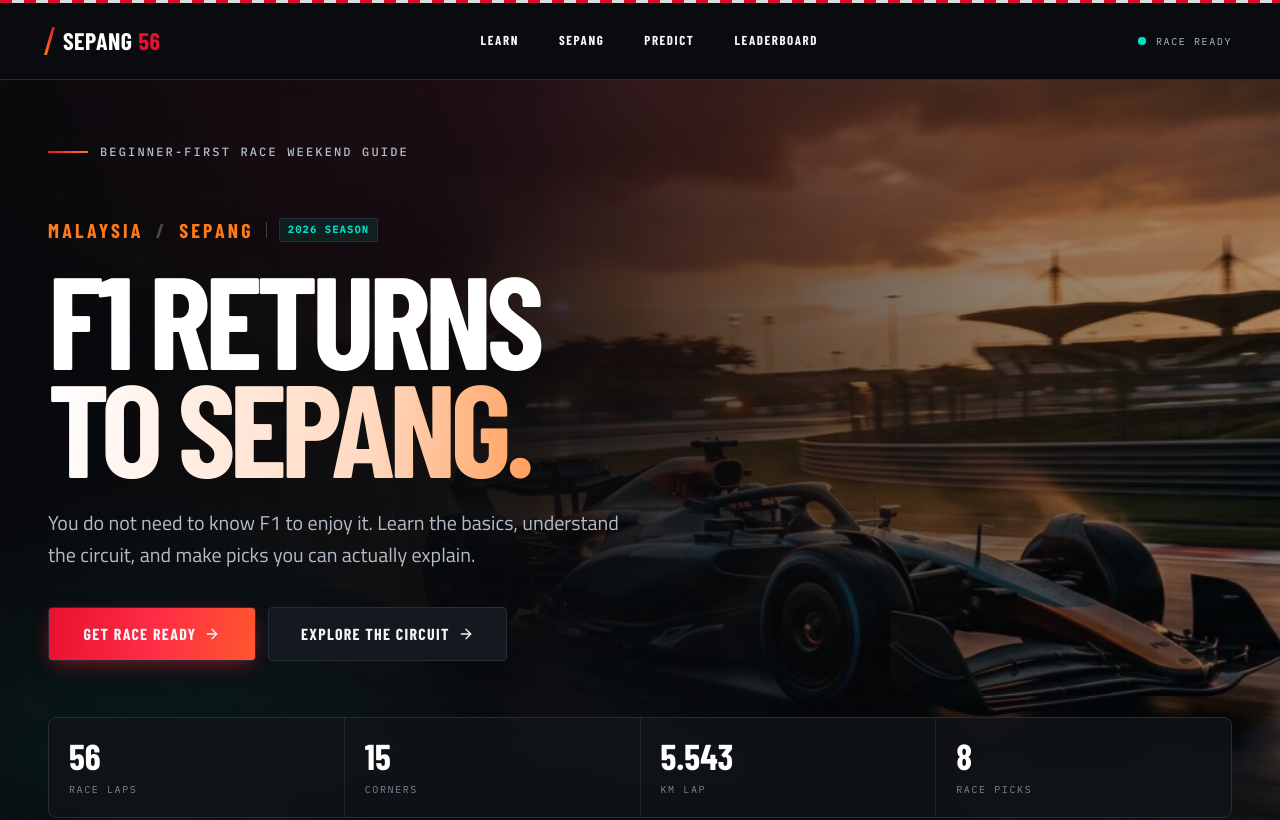
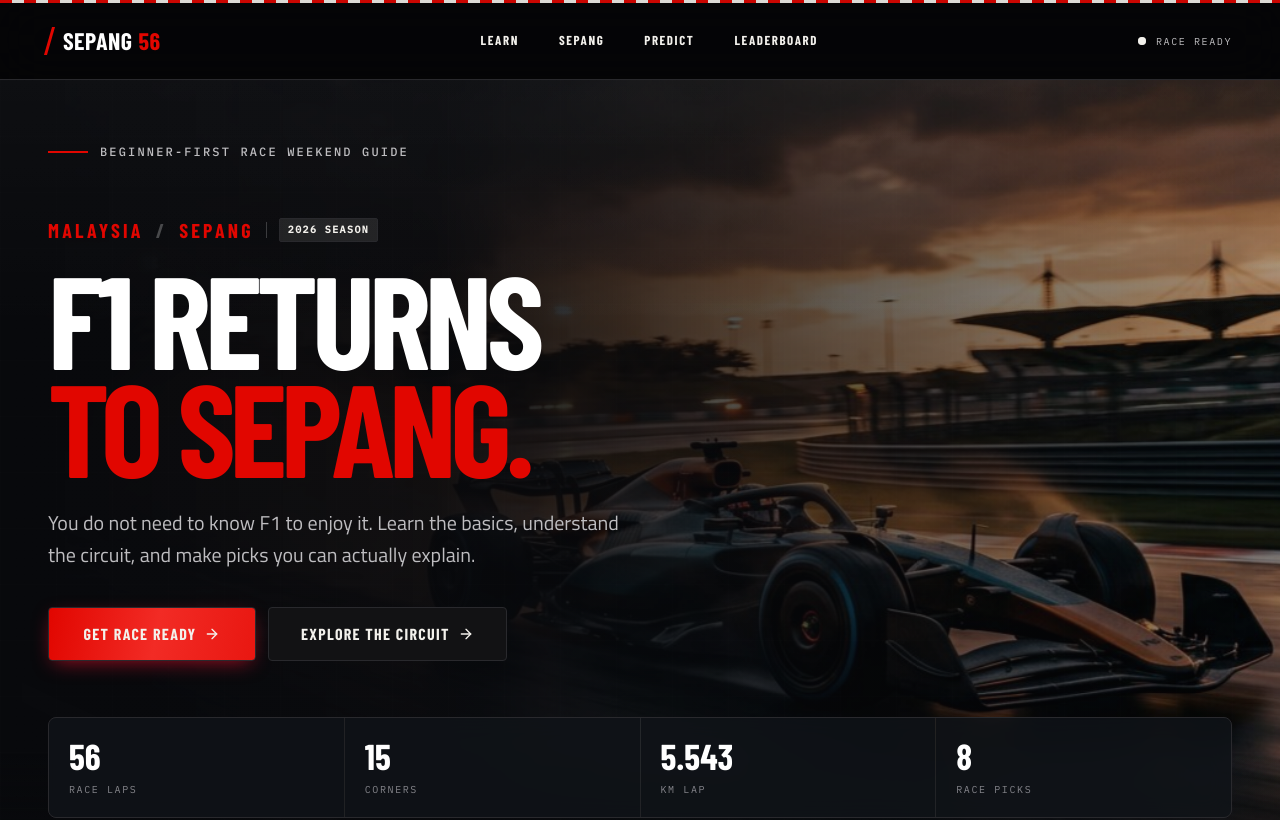
Before and after one commit to itsLucas02/f1-sepang, a Next.js app: page / in a window 1280 px wide. Shown: the top 820 px of the page. Built offline with nearby package versions, Linux system fonts and the light colour scheme; a web font is replaced by a local one.

Commit message:
design: replace gradient slop with restrained motorsport system

```diff
--- a/app/globals.css
+++ b/app/globals.css
@@ -7,58 +7,57 @@
 
   --radius: 0.25rem;
 
-  /* Core dark stack — asphalt / carbon, warmed slightly so it reads premium not flat grey */
-  --background: #08090c;
-  --foreground: #f5f6f8;
-  --card: #101319;
-  --card-foreground: #f5f6f8;
-  --popover: #12161d;
-  --popover-foreground: #f5f6f8;
-  --primary: #e8112d;
+  --background: #070708;
+  --foreground: #f3f1ec;
+  --card: #0d0d0f;
+  --card-foreground: #f3f1ec;
+  --popover: #111113;
+  --popover-foreground: #f3f1ec;
+  --primary: #e10600;
   --primary-foreground: #ffffff;
-  --secondary: #161b23;
-  --secondary-foreground: #f5f6f8;
-  --muted: #1c222b;
-  --muted-foreground: #8b95a5;
-  --accent: #1c222b;
+  --secondary: #141416;
+  --secondary-foreground: #f3f1ec;
+  --muted: #1b1b1e;
+  --muted-foreground: #8d8d93;
+  --accent: #1b1b1e;
   --accent-foreground: #ffffff;
-  --destructive: #e8112d;
+  --destructive: #e10600;
   --destructive-foreground: #ffffff;
-  --border: #262d38;
-  --input: #303845;
-  --ring: #00e0c6;
+  --border: #29292d;
+  --input: #333337;
+  --ring: #f3f1ec;
 
-  --sepang-header: #0a0c11;
-  --sepang-canvas: #08090c;
-  --sepang-surface-01: #0e1116;
-  --sepang-surface-02: #141920;
-  --sepang-surface-03: #1b212a;
-  --sepang-surface-04: #232b36;
-  --sepang-border: #262d38;
-  --sepang-border-strong: #38414f;
-  --sepang-text-primary: #f5f6f8;
-  --sepang-text-secondary: #b3bcc9;
-  --sepang-text-muted: #7d8794;
+  --sepang-header: #050506;
+  --sepang-canvas: #070708;
+  --sepang-surface-01: #0d0d0f;
+  --sepang-surface-02: #121214;
+  --sepang-surface-03: #18181b;
+  --sepang-surface-04: #202024;
+  --sepang-border: #29292d;
+  --sepang-border-strong: #424248;
+  --sepang-text-primary: #f3f1ec;
+  --sepang-text-secondary: #bebdc0;
+  --sepang-text-muted: #85858b;
 
-  /* Brand accents */
-  --sepang-race-red: #e8112d;
-  --sepang-race-red-bright: #ff2d46;
-  --sepang-race-red-deep: #9c0a1e;
-  /* Sepang / Malaysia sunset + tropical teal */
-  --sepang-sunset: #ff7a18;
-  --sepang-amber: #ffb302;
-  --sepang-teal: #00e0c6;
-  --sepang-teal-deep: #06897b;
+  --sepang-race-red: #e10600;
+  --sepang-race-red-bright: #f22b25;
+  --sepang-race-red-deep: #8d0804;
 
-  --sepang-stripe-dark: #131820;
-  --sepang-stripe-light: #4a5464;
+  /* Compatibility aliases. Key surfaces no longer use these as decorative brand colours. */
+  --sepang-sunset: #e10600;
+  --sepang-amber: #ffd100;
+  --sepang-teal: #f3f1ec;
+  --sepang-teal-deep: #a7a6aa;
+
+  --sepang-stripe-dark: #111113;
+  --sepang-stripe-light: #56565d;
   --sepang-warning: #ffd100;
   --sepang-warning-text: #0b0b0b;
-  --sepang-disabled: #414a58;
+  --sepang-disabled: #505056;
 
-  --sepang-gold: #ffcf5c;
-  --sepang-silver: #cfd6e0;
-  --sepang-bronze: #d08b52;
+  --sepang-gold: #d8b04c;
+  --sepang-silver: #cfd0d4;
+  --sepang-bronze: #a66d45;
 }
 
 @theme inline {
@@ -161,63 +160,46 @@ textarea {
 }
 
 :focus-visible {
-  outline: 2px solid var(--sepang-teal);
+  outline: 2px solid #f3f1ec;
   outline-offset: 3px;
 }
 
-/* ---------- Surface treatments ---------- */
-
 .race-grid {
   background-image:
-    linear-gradient(rgba(255, 255, 255, 0.03) 1px, transparent 1px),
-    linear-gradient(90deg, rgba(255, 255, 255, 0.03) 1px, transparent 1px);
+    linear-gradient(rgba(255, 255, 255, 0.022) 1px, transparent 1px),
+    linear-gradient(90deg, rgba(255, 255, 255, 0.022) 1px, transparent 1px);
   background-size: 56px 56px;
 }
 
 .race-noise {
-  background-image: radial-gradient(rgba(255, 255, 255, 0.07) 0.5px, transparent 0.5px);
+  background-image: radial-gradient(rgba(255, 255, 255, 0.055) 0.45px, transparent 0.45px);
   background-size: 6px 6px;
 }
 
-/* Carbon-fibre weave, generated in pure CSS so there is no image payload */
 .carbon-weave {
-  background-color: #0b0e13;
+  background-color: #0a0a0b;
   background-image:
-    repeating-linear-gradient(
-      45deg,
-      rgba(255, 255, 255, 0.022) 0px,
-      rgba(255, 255, 255, 0.022) 1px,
-      transparent 1px,
-      transparent 4px
-    ),
-    repeating-linear-gradient(
-      -45deg,
-      rgba(0, 0, 0, 0.5) 0px,
-      rgba(0, 0, 0, 0.5) 1px,
-      transparent 1px,
-      transparent 4px
-    );
+    repeating-linear-gradient(45deg, rgba(255,255,255,0.018) 0 1px, transparent 1px 4px),
+    repeating-linear-gradient(-45deg, rgba(0,0,0,0.44) 0 1px, transparent 1px 4px);
 }
 
-/* Angled racing-livery hairlines */
 .speed-hatch {
   background-image: repeating-linear-gradient(
     115deg,
-    rgba(255, 255, 255, 0.05) 0px,
-    rgba(255, 255, 255, 0.05) 1px,
+    rgba(255, 255, 255, 0.04) 0px,
+    rgba(255, 255, 255, 0.04) 1px,
     transparent 1px,
     transparent 9px
   );
 }
 
-/* Kerb stripe — red/white, used as a section edge */
 .kerb-stripe {
   background-image: repeating-linear-gradient(
     90deg,
     var(--sepang-race-red) 0px,
     var(--sepang-race-red) 22px,
-    #f2f3f5 22px,
-    #f2f3f5 44px
+    #f3f1ec 22px,
+    #f3f1ec 44px
   );
 }
 
@@ -226,12 +208,35 @@ textarea {
     90deg,
     var(--sepang-race-red) 0px,
     var(--sepang-race-red) 12px,
-    #f2f3f5 12px,
-    #f2f3f5 24px
+    #f3f1ec 12px,
+    #f3f1ec 24px
   );
 }
 
-/* Chequered flag block */
+.motorsport-stripe {
+  width: 72px;
+  height: 6px;
+  transform: skewX(-28deg);
+  background: repeating-linear-gradient(
+    90deg,
+    var(--sepang-race-red) 0 11px,
+    transparent 11px 15px,
+    #f3f1ec 15px 26px,
+    transparent 26px 30px
+  );
+}
+
+.motorsport-corner {
+  clip-path: polygon(18% 0, 100% 0, 82% 100%, 0 100%);
+  background: repeating-linear-gradient(
+    90deg,
+    #f3f1ec 0 18px,
+    #f3f1ec 18px 28px,
+    var(--sepang-race-red) 28px 46px,
+    var(--sepang-race-red) 46px 56px
+  );
+}
+
 .chequer {
   background-image:
     linear-gradient(45deg, rgba(255, 255, 255, 0.14) 25%, transparent 25%, transparent 75%, rgba(255, 255, 255, 0.14) 75%),
@@ -240,30 +245,38 @@ textarea {
   background-position: 0 0, 8px 8px;
 }
 
-/* Sunset horizon wash — the Sepang dusk signature */
+/* Compatibility class: now a restrained photographic vignette, not a coloured glow. */
 .sepang-glow {
-  background:
-    radial-gradient(60% 80% at 78% 12%, rgba(255, 122, 24, 0.16) 0%, transparent 62%),
-    radial-gradient(50% 70% at 12% 92%, rgba(0, 224, 198, 0.09) 0%, transparent 60%),
-    radial-gradient(80% 60% at 50% 0%, rgba(232, 17, 45, 0.1) 0%, transparent 70%);
+  background: linear-gradient(180deg, rgba(255,255,255,0.025), transparent 32%, rgba(0,0,0,0.2));
 }
 
+/* Compatibility class: text is now a single deliberate brand colour. */
 .text-gradient-heat {
-  background: linear-gradient(96deg, #ffffff 0%, #ffd9c2 42%, var(--sepang-sunset) 78%, var(--sepang-race-red) 100%);
-  -webkit-background-clip: text;
-  background-clip: text;
-  color: transparent;
+  color: var(--sepang-race-red);
 }
 
-/* ---------- Motion ---------- */
+.track-topography {
+  background-image:
+    radial-gradient(ellipse at 20% 35%, transparent 0 20%, rgba(255,255,255,0.025) 20.3% 20.7%, transparent 21%),
+    radial-gradient(ellipse at 70% 58%, transparent 0 25%, rgba(255,255,255,0.02) 25.3% 25.7%, transparent 26%),
+    repeating-linear-gradient(0deg, transparent 0 24px, rgba(255,255,255,0.012) 24px 25px);
+}
+
+.photo-vignette {
+  background: linear-gradient(90deg, #070708 0%, rgba(7,7,8,0.93) 24%, rgba(7,7,8,0.42) 58%, rgba(7,7,8,0.08) 100%);
+}
+
+.photo-vignette-mobile {
+  background: linear-gradient(180deg, rgba(7,7,8,0.2) 0%, rgba(7,7,8,0.72) 52%, #070708 100%);
+}
 
 .race-scanline {
   background: linear-gradient(
     90deg,
     transparent 0%,
-    rgba(255, 255, 255, 0.025) 46%,
-    rgba(255, 255, 255, 0.1) 50%,
-    rgba(255, 255, 255, 0.025) 54%,
+    rgba(255, 255, 255, 0.02) 46%,
+    rgba(255, 255, 255, 0.09) 50%,
+    rgba(255, 255, 255, 0.02) 54%,
     transparent 100%
   );
   animation: race-scan 4.5s ease-in-out infinite;
@@ -323,16 +336,21 @@ textarea {
 .rise-in-3 { animation-delay: 200ms; }
 .rise-in-4 { animation-delay: 270ms; }
 
-/* Slow cinematic push on the hero photo */
 .hero-kenburns {
   animation: hero-kenburns 26s ease-in-out infinite alternate;
 }
 
-/* Light sweep across primary buttons */
+.sheen {
+  isolation: isolate;
+  overflow: hidden;
+  position: relative;
+}
+
 .sheen::after {
   content: "";
   position: absolute;
   inset: 0;
+  z-index: 2;
   background: linear-gradient(
     100deg,
     transparent 20%,
@@ -350,8 +368,8 @@ textarea {
 }
 
 @keyframes hero-kenburns {
-  from { transform: scale(1.04) translate3d(0, 0, 0); }
-  to { transform: scale(1.14) translate3d(-1.5%, -1.5%, 0); }
+  from { transform: scale(1.025) translate3d(0, 0, 0); }
+  to { transform: scale(1.075) translate3d(-0.8%, -0.8%, 0); }
 }
 
 @keyframes rise-in {
@@ -361,7 +379,7 @@ textarea {
 
 @keyframes hero-light-on {
   0%, 5% { background: #2b0807; box-shadow: none; }
-  9%, 42% { background: #e8112d; box-shadow: 0 0 18px rgba(232, 17, 45, 0.6); }
+  9%, 42% { background: #e10600; box-shadow: 0 0 18px rgba(225, 6, 0, 0.52); }
   47%, 100% { background: #210808; box-shadow: none; }
 }
 
@@ -391,8 +409,8 @@ textarea {
 }
 
 @keyframes sepang-marker-pulse {
-  0% { opacity: 0.82; transform: scale(0.72); }
-  70%, 100% { opacity: 0; transform: scale(1.62); }
+  0% { opacity: 0.76; transform: scale(0.78); }
+  70%, 100% { opacity: 0; transform: scale(1.5); }
 }
 
 @keyframes panel-enter {
@@ -430,21 +448,8 @@ textarea {
   }
 
   .rise-in { opacity: 1; transform: none; }
-
   .sheen::after { transition: none; }
-
-  .hero-track-draw {
-    stroke-dashoffset: 0;
-    opacity: 0.78;
-  }
-
-  .hero-track-accent {
-    stroke-dashoffset: 0.15;
-    opacity: 0.9;
-  }
-
-  .hero-car-pass {
-    transform: translate3d(44%, 0, 0) scale(0.94);
-    opacity: 0.42;
-  }
+  .hero-track-draw { stroke-dashoffset: 0; opacity: 0.78; }
+  .hero-track-accent { stroke-dashoffset: 0.15; opacity: 0.9; }
+  .hero-car-pass { transform: translate3d(44%, 0, 0) scale(0.94); opacity: 0.42; }
 }
```
